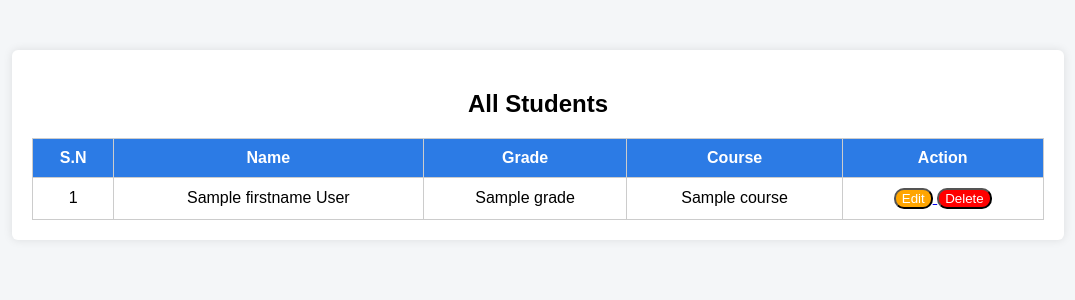
After one commit to krishaladangol/College_ERP, a Django app: template Admin/templates/view_student.html in a window 1280 px wide. The commit adds this page. Shown: the top 300 px of the page, without its empty margins (102-1177 px from the left). Run offline with Django 3.2, Linux system fonts and the light colour scheme; the template is opened without the code that fills it: most values are stand-ins (such as "Sample title", 1, 10 or a date in 2020).

Commit message:
Admin panel->Student functionality

```diff
--- a/Admin/forms.py
+++ b/Admin/forms.py
@@ -3,7 +3,7 @@ class Student_form(forms.Form):
     Firstname=forms.CharField(max_length=100)
     Lastname=forms.CharField(max_length=100)
     Grade=forms.CharField(max_length=100)
-
+    Course=forms.CharField(max_length=100)
 class attendance_add(forms.Form):
     CHOICES=(
         ('Present','P'),
--- a/Admin/models.py
+++ b/Admin/models.py
@@ -5,6 +5,7 @@ class Student(models.Model):
     Firstname=models.CharField(max_length=100)
     Lastname=models.CharField(max_length=100)
     Grade=models.IntegerField()
+    course=models.CharField(max_length=100,default="BIT")
 
     def __str__(self):
         return f"{self.Firstname}-{self.Lastname}"
--- a/Admin/templates/add_student.html
+++ b/Admin/templates/add_student.html
@@ -65,6 +65,9 @@
     <label>Grade</label>
     {{ form.Grade }}
 
+    <label>Course</label>
+    {{ form.Course }}
+
     <button type="submit">Add Student</button>
 </form>
 </div>
--- /dev/null
+++ b/Admin/templates/view_student.html
@@ -0,0 +1,95 @@
+<!DOCTYPE html>
+<html lang="en">
+<head>
+    <meta charset="UTF-8">
+    <title>All Students</title>
+    <style>
+        body {
+            font-family: Arial, sans-serif;
+            background-color: #f4f6f8;
+        }
+        .container {
+            width: 80%;
+            margin: 50px auto;
+            background: #fff;
+            padding: 20px;
+            border-radius: 6px;
+            box-shadow: 0 0 10px rgba(0,0,0,0.1);
+        }
+        h2 {
+            text-align: center;
+            margin-bottom: 20px;
+        }
+        table {
+            width: 100%;
+            border-collapse: collapse;
+        }
+        th, td {
+            text-align: center;
+            padding: 10px;
+            border: 1px solid #ccc;
+        }
+        th {
+            background-color: #2c7be5;
+            color: white;
+        }
+        tr:nth-child(even) {
+            background-color: #f2f2f2;
+        }
+        .Edit{
+            background-color:orange;
+            color:white;
+            border-radius:10px
+        }
+        .Delete{
+            background-color:Red;
+            color:White;
+            border-radius:10px
+
+
+        }
+    </style>
+</head>
+<body>
+
+<div class="container">
+    <h2>All Students</h2>
+
+    <table>
+        <thead>
+            <tr>
+                <th>S.N</th>
+                <th>Name</th>
+                <th>Grade</th>
+                <th>Course</th>
+                <th colspan=2>Action</th>
+            </tr>
+        </thead>
+        <tbody>
+            {% for student in all_student %}
+            <tr>
+                <td>{{ forloop.counter }}</td>
+                <td>{{ student.Firstname }} {{student.Lastname}}</td>
+                <td>{{ student.Grade }}</td>
+                <td>{{ student.course }}</td>
+                 <td><a href="{% url 'edit_student' student.id %}">
+                 <button class="Edit">Edit</button>
+                </a>
+
+                <a href="{% url 'delete_student' student.id %}">
+                 <button class="Delete">Delete</button>
+                </a></td>
+            </tr>
+
+
+            {% empty %}
+            <tr>
+                <td colspan="4">No Student found</td>
+            </tr>
+            {% endfor %}
+        </tbody>
+    </table>
+</div>
+
+</body>
+</html>
```
Also changed, not shown: Admin/templates/delete_student.html (added, +65 -0 lines), Admin/templates/edit_student.html (added, +59 -0 lines), Admin/urls.py (+5 -2 lines), Admin/views.py (+47 -18 lines), Admin/migrations/0005_student_course.py (added), db.sqlite3.
